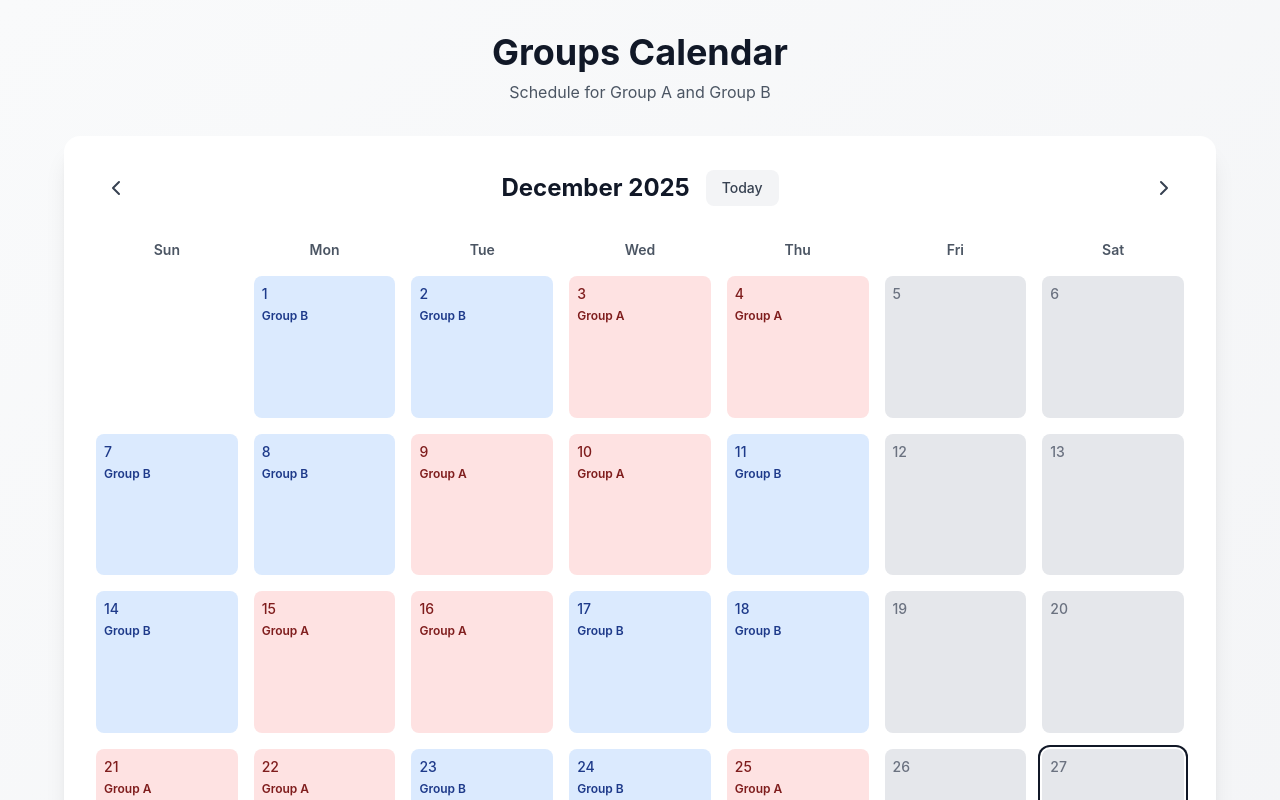
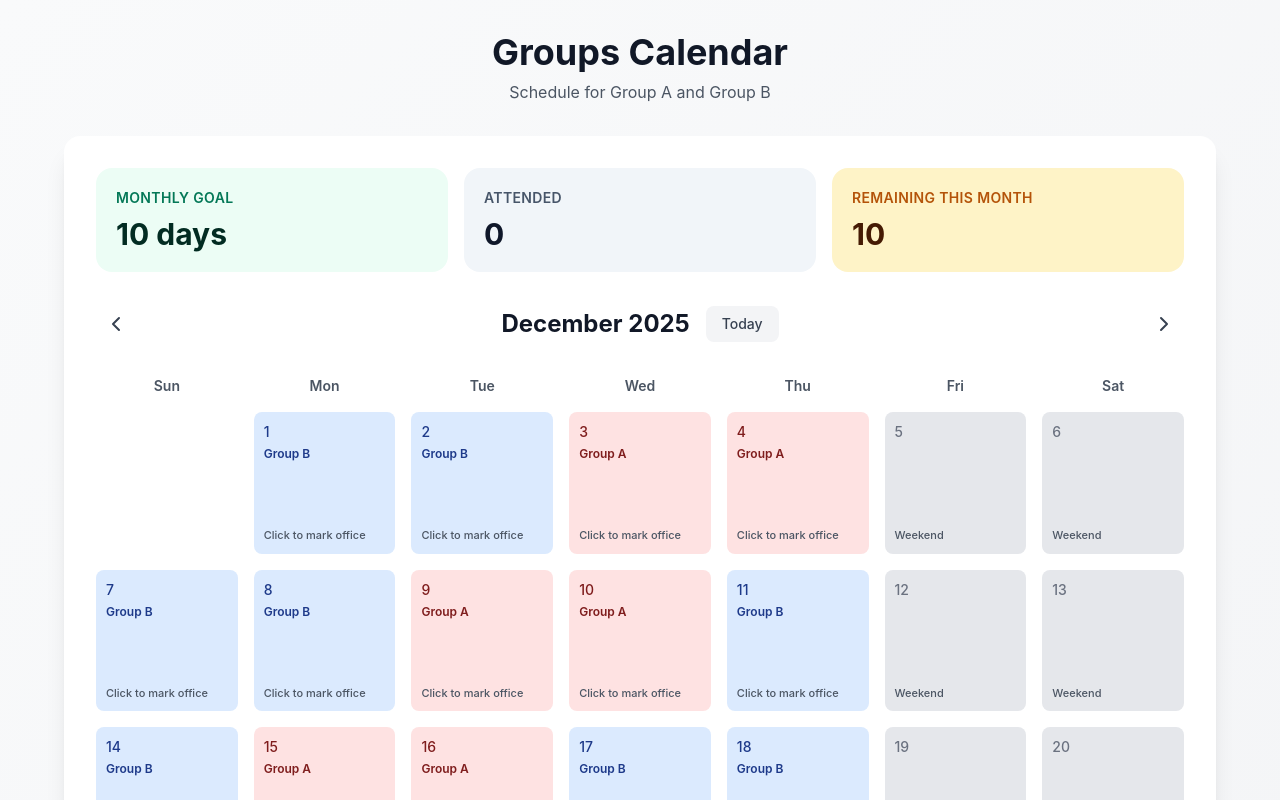
Before and after one commit to ahmedmoh1234/groups-calendar, a React (Vite) app: page / in a window 1280 px wide. Shown: the top 800 px of the page. Built offline with nearby package versions, Linux system fonts and the light colour scheme.

Commit message:
Added monthly office attendance in local storage

```diff
--- a/src/react-app/pages/Home.tsx
+++ b/src/react-app/pages/Home.tsx
@@ -1,4 +1,4 @@
-import { useState } from "react";
+import { useEffect, useState } from "react";
 import { ChevronLeft, ChevronRight } from "lucide-react";
 
 // Reference date: November 23, 2025 is the starting point
@@ -13,8 +13,41 @@ const PATTERN = [
   ["B", "A", "A", "B", "B"], // Week 3
 ];
 
+const MONTHLY_OFFICE_TARGET = 10;
+const ATTENDANCE_STORAGE_KEY = "office-attendance-days";
+
+const getDateKey = (date: Date) => {
+  const year = date.getFullYear();
+  const month = String(date.getMonth() + 1).padStart(2, "0");
+  const day = String(date.getDate()).padStart(2, "0");
+  return `${year}-${month}-${day}`;
+};
+
+const loadAttendance = () => {
+  if (typeof window === "undefined") {
+    return {} as Record<string, boolean>;
+  }
+
+  try {
+    const stored = window.localStorage.getItem(ATTENDANCE_STORAGE_KEY);
+
+    if (!stored) {
+      return {} as Record<string, boolean>;
+    }
+
+    const parsed = JSON.parse(stored);
+
+    return typeof parsed === "object" && parsed !== null ? parsed : {};
+  } catch {
+    return {} as Record<string, boolean>;
+  }
+};
+
 export default function HomePage() {
   const [currentDate, setCurrentDate] = useState(new Date());
+  const [attendance, setAttendance] = useState<Record<string, boolean>>(() =>
+    loadAttendance()
+  );
 
   const year = currentDate.getFullYear();
   const month = currentDate.getMonth();
@@ -61,6 +94,49 @@ export default function HomePage() {
     setCurrentDate(new Date());
   };
 
+  useEffect(() => {
+    window.localStorage.setItem(
+      ATTENDANCE_STORAGE_KEY,
+      JSON.stringify(attendance)
+    );
+  }, [attendance]);
+
+  const isSelectableDay = (date: Date) => {
+    const dayOfWeek = date.getDay();
+    return dayOfWeek !== 5 && dayOfWeek !== 6;
+  };
+
+  const toggleAttendance = (date: Date) => {
+    if (!isSelectableDay(date)) {
+      return;
+    }
+
+    const key = getDateKey(date);
+
+    setAttendance((currentAttendance) => {
+      if (currentAttendance[key]) {
+        const nextAttendance = { ...currentAttendance };
+        delete nextAttendance[key];
+        return nextAttendance;
+      }
+
+      return {
+        ...currentAttendance,
+        [key]: true,
+      };
+    });
+  };
+
+  const attendedDaysThisMonth = Object.keys(attendance).filter((dateKey) => {
+    const [entryYear, entryMonth] = dateKey.split("-");
+    return Number(entryYear) === year && Number(entryMonth) === month + 1;
+  }).length;
+
+  const remainingOfficeDays = Math.max(
+    0,
+    MONTHLY_OFFICE_TARGET - attendedDaysThisMonth
+  );
+
   // Build calendar grid
   const calendarDays = [];
 
@@ -72,8 +148,11 @@ export default function HomePage() {
   // Add days of the month
   for (let day = 1; day <= daysInMonth; day++) {
     const date = new Date(year, month, day);
+    const dateKey = getDateKey(date);
     const group = getGroup(date);
     const dayOfWeek = date.getDay();
+    const isSelectable = isSelectableDay(date);
+    const isAttended = Boolean(attendance[dateKey]);
     const isToday =
       date.getDate() === new Date().getDate() &&
       date.getMonth() === new Date().getMonth() &&
@@ -81,6 +160,7 @@ export default function HomePage() {
 
     let bgColor = "bg-gray-50";
     let textColor = "text-gray-900";
+    let borderColor = "border-transparent";
 
     if (dayOfWeek === 5 || dayOfWeek === 6) {
       // Weekends - gray
@@ -94,20 +174,46 @@ export default function HomePage() {
       textColor = "text-blue-900";
     }
 
+    if (isAttended) {
+      borderColor = "border-emerald-500";
+      bgColor =
+        group === "A"
+          ? "bg-red-200 hover:bg-red-300"
+          : "bg-blue-200 hover:bg-blue-300";
+    }
+
     calendarDays.push(
-      <div
+      <button
+        type="button"
         key={day}
-        className={`aspect-square p-2 rounded-lg transition-all ${bgColor} ${
-          isToday ? "ring-2 ring-gray-900 ring-offset-2" : ""
-        }`}
+        onClick={() => toggleAttendance(date)}
+        disabled={!isSelectable}
+        aria-pressed={isAttended}
+        className={`aspect-square rounded-lg border-2 p-2 text-left transition-all ${bgColor} ${textColor} ${borderColor} ${
+          isSelectable ? "cursor-pointer" : "cursor-not-allowed"
+        } ${isToday ? "ring-2 ring-gray-900 ring-offset-2" : ""}`}
       >
-        <div className={`text-sm font-medium ${textColor}`}>{day}</div>
+        <div className="flex h-full flex-col">
+          <div className="flex items-start justify-between gap-2">
+            <div className="text-sm font-medium">{day}</div>
+            {isAttended && (
+              <span className="rounded-full bg-white/80 px-2 py-0.5 text-[10px] font-bold uppercase tracking-wide text-gray-800">
+                Attended
+              </span>
+            )}
+          </div>
         {group && (
-          <div className={`text-xs mt-1 font-semibold ${textColor}`}>
-            Group {group}
+            <div className="mt-1 text-xs font-semibold">Group {group}</div>
+          )}
+          <div className="mt-auto pt-2 text-[11px] font-medium text-gray-600">
+            {isSelectable
+              ? isAttended
+                ? "Office day saved"
+                : "Click to mark office"
+              : "Weekend"}
           </div>
-        )}
-      </div>
+        </div>
+      </button>
     );
   }
 
@@ -128,6 +234,33 @@ export default function HomePage() {
 
         {/* Calendar Card */}
         <div className="bg-white rounded-2xl shadow-xl p-8">
+          <div className="mb-8 grid gap-4 md:grid-cols-3">
+            <div className="rounded-2xl bg-emerald-50 p-5">
+              <p className="text-sm font-semibold uppercase tracking-wide text-emerald-700">
+                Monthly goal
+              </p>
+              <p className="mt-2 text-3xl font-bold text-emerald-950">
+                {MONTHLY_OFFICE_TARGET} days
+              </p>
+            </div>
+            <div className="rounded-2xl bg-slate-100 p-5">
+              <p className="text-sm font-semibold uppercase tracking-wide text-slate-600">
+                Attended
+              </p>
+              <p className="mt-2 text-3xl font-bold text-slate-900">
+                {attendedDaysThisMonth}
+              </p>
+            </div>
+            <div className="rounded-2xl bg-amber-100 p-5">
+              <p className="text-sm font-semibold uppercase tracking-wide text-amber-700">
+                Remaining this month
+              </p>
+              <p className="mt-2 text-3xl font-bold text-amber-950">
+                {remainingOfficeDays}
+              </p>
+            </div>
+          </div>
+
           {/* Month Navigation */}
           <div className="flex items-center justify-between mb-8">
             <button
@@ -193,8 +326,17 @@ export default function HomePage() {
                   Weekend (ignored)
                 </span>
               </div>
+              <div className="flex items-center gap-2">
+                <div className="w-6 h-6 bg-white rounded border-2 border-emerald-500" />
+                <span className="text-sm font-medium text-gray-700">
+                  Marked attended
+                </span>
+              </div>
             </div>
             <p className="text-xs text-gray-500 text-center mt-4">
+              Click Sunday-Thursday to save office attendance in this browser. The 10-day target resets automatically each month.
+            </p>
+            <p className="text-xs text-gray-500 text-center mt-2">
               Reference date: November 23, 2025 • Pattern repeats every 4 weeks
             </p>
           </div>
```
